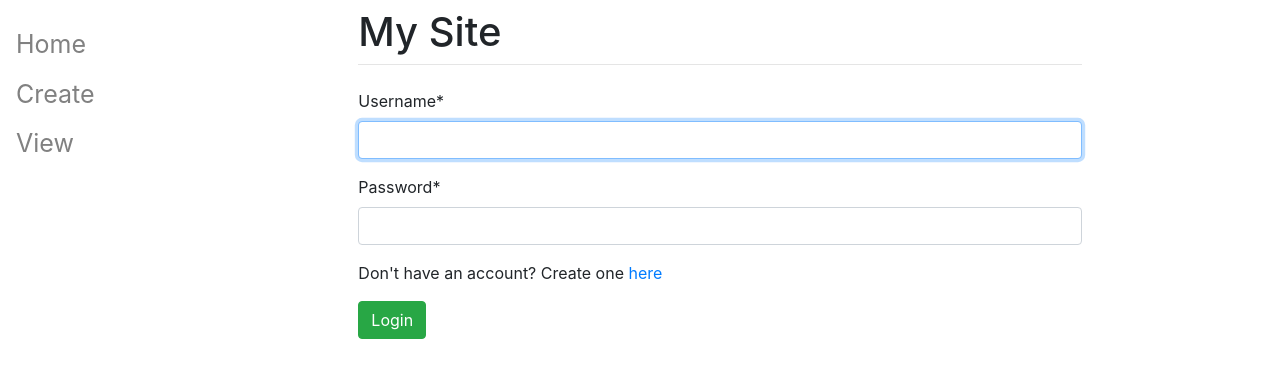
After one commit to MarianTalmaciu/Creating-a-website-using-Django-, a Django app: page /login/ in a window 1280 px wide. The commit adds this page. Shown: the top 378 px of the page. Run offline with Django 4.2, Linux system fonts and the light colour scheme; some libraries are stand-ins or nearby versions.

Commit message:
login, logout and user authentication

```diff
--- a/main/templates/main/base.html
+++ b/main/templates/main/base.html
@@ -54,7 +54,7 @@
 				<h1 class="mt-2">My Site</h1>
 				<hr class="mt-0 mb-4">
 				{% block content %}
-		        {% endblock %}
+			    {% endblock %}
 		    </div>
 	    </div>
 	</div>
--- a/mywebsite/settings.py
+++ b/mywebsite/settings.py
@@ -38,6 +38,7 @@ INSTALLED_APPS = [
     'django.contrib.messages',
     'django.contrib.staticfiles',
     "crispy_forms",
+    'crispy_bootstrap4',
     'main.apps.MainConfig',
     'register.apps.RegisterConfig',
 ]
@@ -121,3 +122,6 @@ USE_TZ = True
 STATIC_URL = '/static/'
 
 CRISPY_TEMPLATE_PACK="bootstrap4"
+
+LOGIN_REDIRECT_URL = "/"
+LOGOUT_REDIRECT_URL = "/"
--- a/mywebsite/urls.py
+++ b/mywebsite/urls.py
@@ -21,6 +21,7 @@ urlpatterns = [
     path('admin/', admin.site.urls),
     path("register/", v.register, name="register"),
     path('', include("main.urls")),
+    path('', include("django.contrib.auth.urls")),
 ]
 
 # start
--- /dev/null
+++ b/register/templates/registration/login.html
@@ -0,0 +1,16 @@
+{% extends "main/base.html" %}
+
+{% block title %}
+Login Here
+{% endblock %}
+
+{% load crispy_forms_tags %}
+
+{% block content %}
+	<form method="post" class="form-group">
+		{% csrf_token %}
+		{{ form|crispy }}
+		<p>Don't have an account? Create one <a href="/register">here</a></p>
+		<button type="submit" class="btn btn-success">Login</button>
+	</form>
+{% endblock %}
```
Also changed, not shown: db.sqlite3, register/views.py (line endings or trailing spaces).
